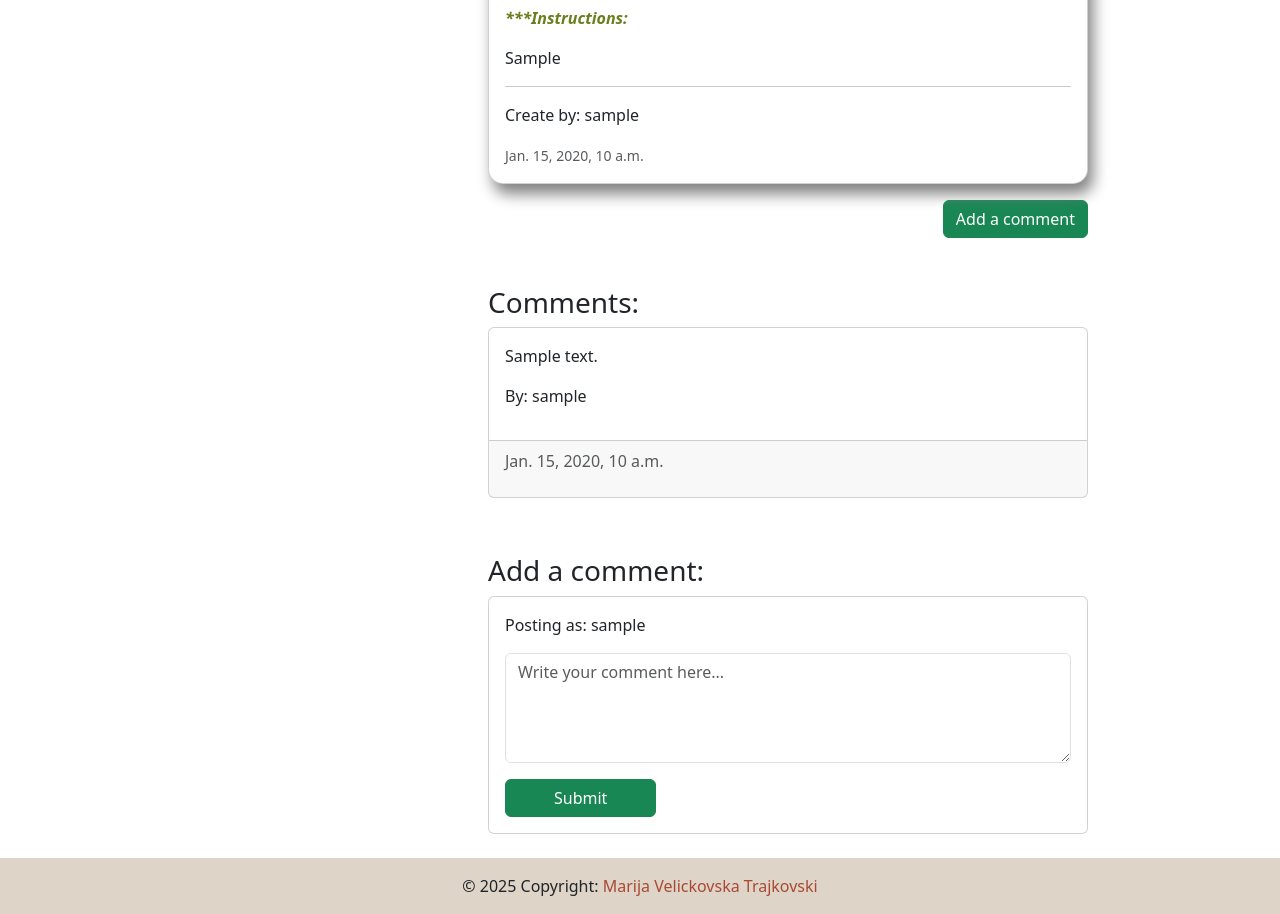
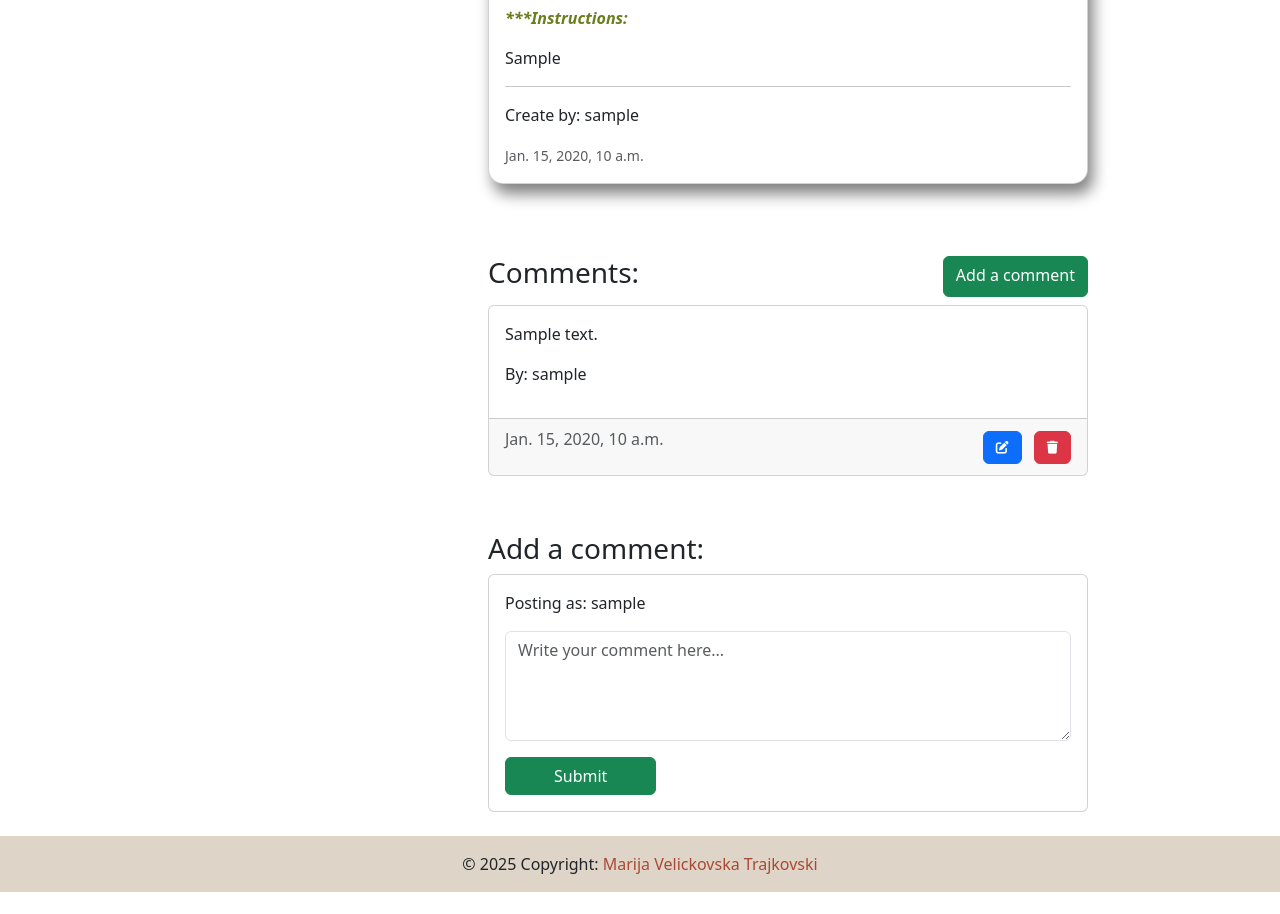
Before and after one commit to marijavelickovska/grow_healthy, a Django app: page /user_profile/recipe/1/ in a window 1280 px wide. Shown: the part 475-1389 px from the top of the page. After the commit the page ends 1367 px from the top, so only its background shows below. Run offline with Django 4.2, Linux system fonts and the light colour scheme; a user stored in the database is signed in; data comes from the database, SQL or seed files in the repository; tables that the repository leaves empty hold one stand-in row (values such as "Sample post"); some libraries are stand-ins or nearby versions.

Commit message:
Add edit and delete buttons for each comment in the template

```diff
--- a/user_profile/templates/user_profile/recipe_detail.html
+++ b/user_profile/templates/user_profile/recipe_detail.html
@@ -39,16 +39,17 @@
                 </div>
             </div>
         </div>
-        <div class="d-flex justify-content-end">
-            <a href="#add_comment" class="btn btn-success">Add a comment</a>
-        </div>
+
     </div>
 </section>
 
-<section class="row d-flex justify-content-center">
+<section id="comments" class="row d-flex justify-content-center">
     <!-- Display Comments -->
     <div class="col-12 col-sm-10 col-md-8 my-4">
-        <h3>Comments:</h3>
+        <div class="d-flex justify-content-between my-2">
+            <h3>Comments:</h3>
+            <a href="#add_comment" class="btn btn-success">Add a comment</a>
+        </div>
         {% for comment in comments %}
         <div class="card mb-2">
             <div class="card-body">
@@ -57,6 +58,16 @@
             </div>
             <div class="card-footer d-flex align-items-center justify-content-between">
                 <p class="text-body-secondary">{{ comment.created_on }}</p>
+                {% if user.is_authenticated and comment.author == user %}
+                <div>
+                    <button class="btn btn-edit btn-primary link-size me-2" data-comment_id="{{ comment.id }}" data-recipe_id="{{ comment.recipe.id }}">
+                        <i class="fa-solid fa-pen-to-square"></i>
+                    </button>
+                    <button class="btn btn-delete btn-danger link-size" data-comment_id="{{ comment.id }}" data-recipe_id="{{ comment.recipe.id }}">
+                        <i class="fa-solid fa-trash"></i>
+                    </button>
+                </div>
+                {% endif %}
             </div>
         </div>
         {% empty %}
```
